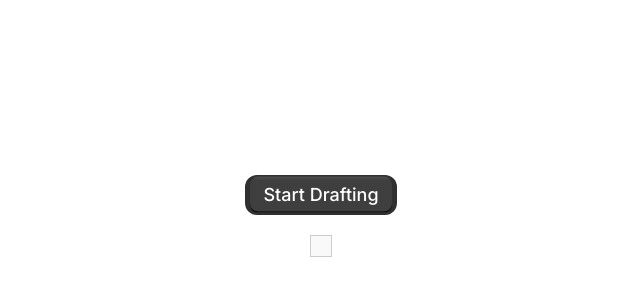
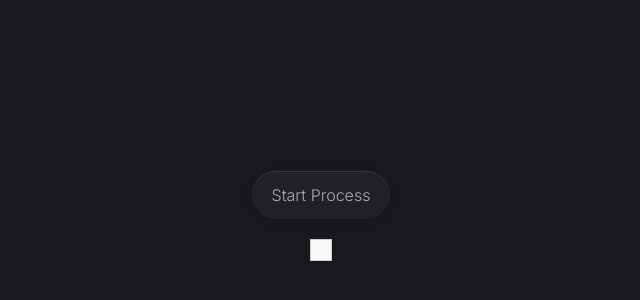
Before and after one commit to sarthaklabde/shopify-ai-Inventory-manager, a website: page src/index.html in a window 1280 px wide. Shown: the part 184-484 px from the top of the page, without its empty margins (319-959 px from the left). Drawn offline with Linux system fonts and the light colour scheme.

Commit message:
Button Style

```diff
--- a/package.json
+++ b/package.json
@@ -1,5 +1,5 @@
 {
-  "name": "shopify-product-status",
+  "name": "shopify-ai-inventory-manager",
   "version": "1.0.0",
   "main": "index.js",
   "scripts": {
--- a/src/index.html
+++ b/src/index.html
@@ -25,14 +25,13 @@
     </style>
 </head>
 <body>
-    <main class="h-screen flex justify-center items-center flex-col">
-        <button type="button" id="startDrafting" class="relative justify-center items-center px-[18px] py-[12px] bg-[#303030] rounded-xl gap-0.5 inline-flex">
-            <div class="text-white text-lg font-medium font-['SF Pro Text'] leading-4 break-words">Start Drafting</div>
-            <div class="absolute w-[94%] h-[89%] rotate-180 flex justify-center items-center z-10">
-                <div class="w-full h-full button-shine-overlay rounded-xl"></div>
-            </div>
+    <main class="h-screen flex justify-center items-center flex-col bg-[#19181F]">
+        <button id="startDrafting" class="button-primary font-light">
+            Start Process
         </button>
-        <div id="logs"></div>
+        <div id="logs">
+
+        </div>
     </main>
 
 
--- a/src/main.css
+++ b/src/main.css
@@ -1,9 +1,35 @@
-.button-shine-overlay {
-  background: linear-gradient(
-    180deg,
-    rgba(255, 255, 255, 0.07) 89%,
-    rgba(255, 255, 255, 0.15) 100%
-  );
-  box-shadow: 0px 1px 0px black inset;
-  border-radius: 8px;
+
+.button-primary {
+  position: relative;
+  padding: 12px 20px;
+  border-radius: 30px;
+  background: #202025;
+  color: #AEACB0;
+  box-shadow: inset 0 1px 0px rgba(255, 255, 255, 0.1), 0 2px 8px rgba(0, 0, 0, 0.1);
+  overflow: hidden;
+  cursor: pointer;
 }
+.button-primary:after {
+  content: "";
+  position: absolute;
+  top: 0;
+  left: 0;
+  width: 200%;
+  height: 100%;
+  background: linear-gradient(115deg, rgba(255, 255, 255, 0), rgba(255, 255, 255, 0.1) 40%, rgba(255, 255, 255, 0.1) 60%, rgba(255, 255, 255, 0));
+  transform: translateX(-201%);
+  filter: blur(5px);
+  animation: shine 6s linear infinite 0.5s;
+}
+
+@keyframes shine {
+  0% {
+    transform: translateX(-201%);
+  }
+  50% {
+    transform: translateX(201%);
+  }
+  100% {
+    transform: translateX(201%);
+  }
+}
```
Also changed, not shown: src/output.css, 1 other file.
